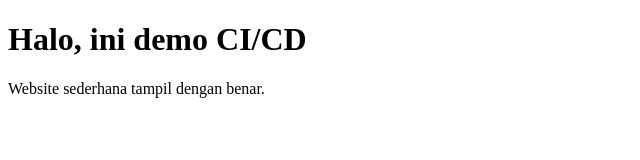
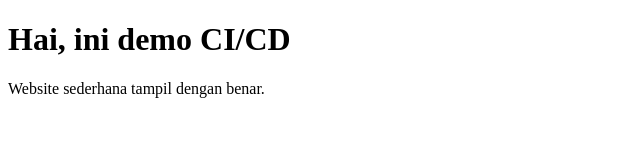
Before and after one commit to fajararf06/webcloud-example, a plain HTML site: page index.html in a window 1280 px wide. Shown: the whole page, without its empty margins (0-640 px from the left). Drawn offline with Linux system fonts and the light colour scheme.

Commit message:
rubah menjadi hai

```diff
--- a/index.html
+++ b/index.html
@@ -5,7 +5,7 @@
   <title>Demo Web</title>
 </head>
 <body>
-  <h1>Halo, ini demo CI/CD</h2>
+  <h1>Hai, ini demo CI/CD</h2>
   <p>Website sederhana tampil dengan benar.</p>
 </body>
 </html>
```
